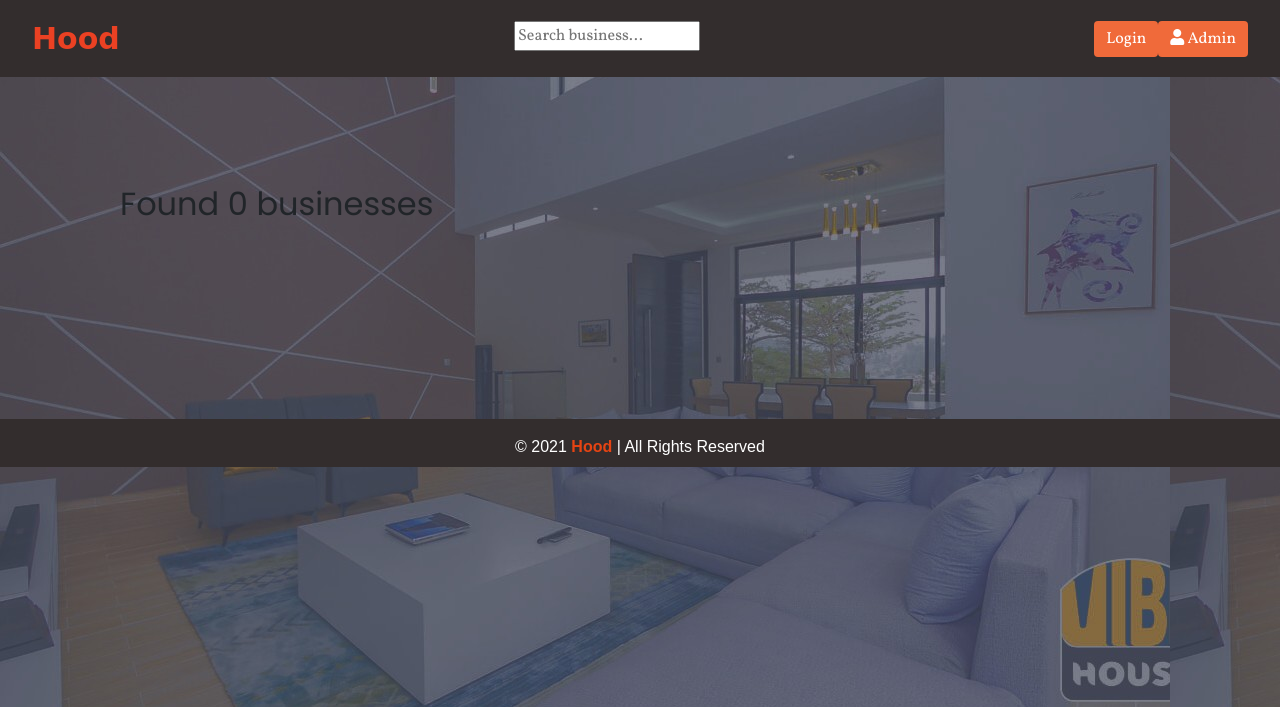
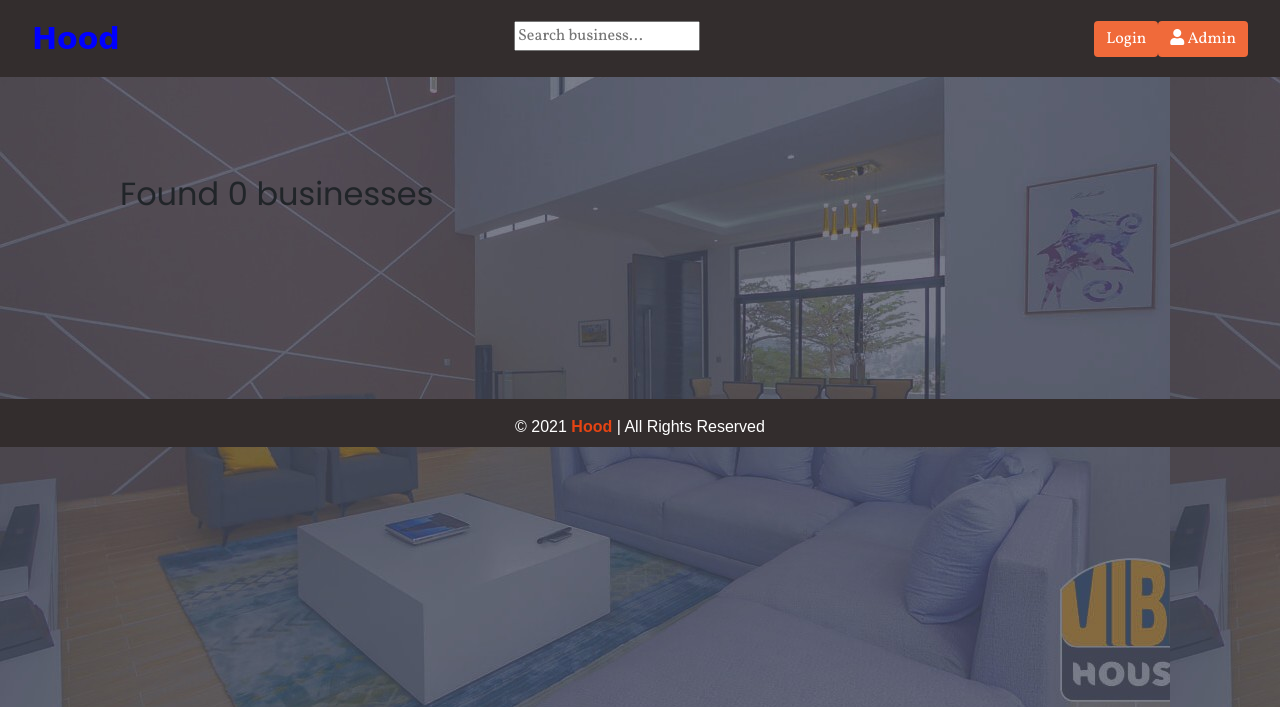
Before and after one commit to umunadine/Hood, a Django app: page /search/ in a window 1280 px wide. Shown: the top 707 px of the page. Run offline with Django 3.2, Linux system fonts and the light colour scheme; some libraries are stand-ins or nearby versions.

Commit message:
styling templates

```diff
--- a/hoodApp/templates/business.html
+++ b/hoodApp/templates/business.html
@@ -4,7 +4,7 @@
 {{block.super}}
 <style>
     body{
-        background-color:aliceblue;
+        background-color:rgb(192,192,192);
     }
 </style>
 <div style="padding:50px 20px;">
--- a/hoodApp/templates/myProfile.html
+++ b/hoodApp/templates/myProfile.html
@@ -9,7 +9,7 @@
     }
     .container{
         padding:20px 20px;
-        background-color: white;
+        background-color:rgb(192,192,192);
     }
 </style>
 <div class="container">
--- a/hoodApp/templates/navbar.html
+++ b/hoodApp/templates/navbar.html
@@ -21,9 +21,9 @@
     <div class="navbar container-fluid">
       <div class="navbar-header">
         {% if request.user.profile.neighborhood%}
-        <a class="nav-link" href="{% url 'home' %}" style="font-size:30px;font-weight:bolder; color:rgb(235, 65, 35); font-family: 'Carter One', cursive; ">Hood</a>
+        <a class="nav-link" href="{% url 'home' %}" style="font-size:30px;font-weight:bolder; color:blue; font-family: 'Carter One', cursive; text-shadow: 3px 3px gray; ">Hood</a>
         {% else %}
-        <a class="nav-link" href="{% url 'index' %}" style="font-size:30px;font-weight:bolder; color:rgb(235, 65, 35); font-family: 'Carter One', cursive; ">Hood</a>
+        <a class="nav-link" href="{% url 'index' %}" style="font-size:30px;font-weight:bolder; color:blue; font-family: 'Carter One', cursive; ">Hood</a>
         {% endif %}
       </div>
       <form class="navbar-form navbar-center" role="search" id='search_form' action="{% url 'search_results' %}" style='margin-top:10px;'>
--- a/hoodApp/templates/newBusiness.html
+++ b/hoodApp/templates/newBusiness.html
@@ -4,7 +4,7 @@
 <style>
     body{
         font-family: 'Poppins', serif;
-        background-color:aliceblue;
+        background-color:rgb(192,192,192);
     }
 </style>
 <div class="container-fluid">
--- a/hoodApp/templates/registration/login.html
+++ b/hoodApp/templates/registration/login.html
@@ -3,7 +3,7 @@
 {% block content %}
 <style>
     body{
-
+        background-color: rgb(192,192,192);
         margin: 0 60px;
     }
     .col-md-10{
--- a/hoodApp/templates/registration/registration_form.html
+++ b/hoodApp/templates/registration/registration_form.html
@@ -1,6 +1,9 @@
 {%extends "registration/base.html"%} {% load bootstrap4 %}
 {% block content %}
 <style>
+    body{
+        background-color: rgb(192,192,192);
+    }
   .col-md-8{
     border-radius:20px;
     text-align:center;
--- a/hoodApp/templates/search.html
+++ b/hoodApp/templates/search.html
@@ -3,10 +3,10 @@
 <style>
     body{
         font-family: 'Poppins', serif;
-        background-color:aliceblue;
+        background-color:rgb(192,192,192);
     }
     .container{
-      padding:60px 50px;
+      padding:50px 50px;
     }
 </style>
 <div class="container">
```
Also changed, not shown: hoodApp/templates/home.html (+3 -8 lines), media/profiles/castlevania.jpg (added), media/profiles/default.png (added).
